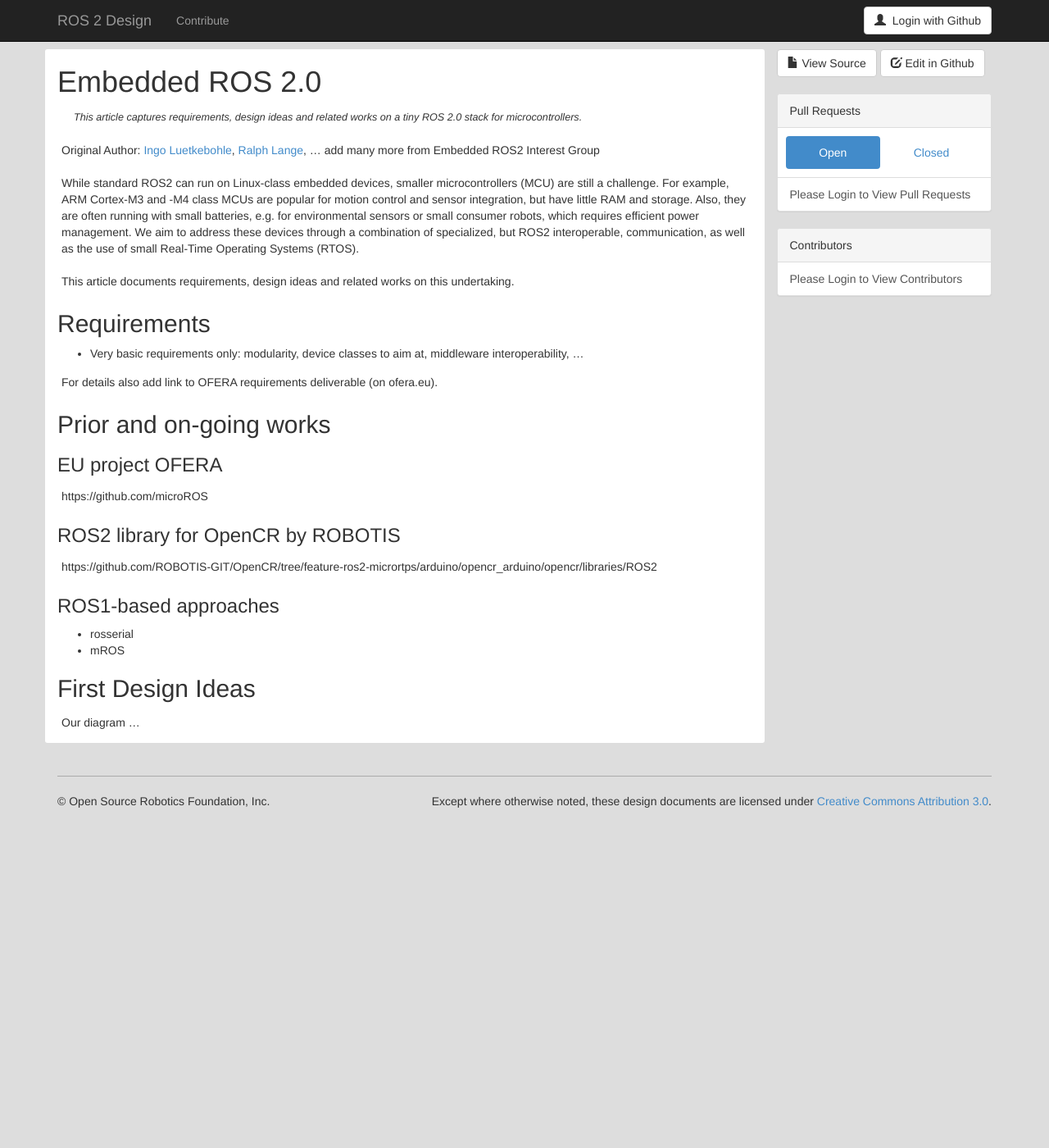
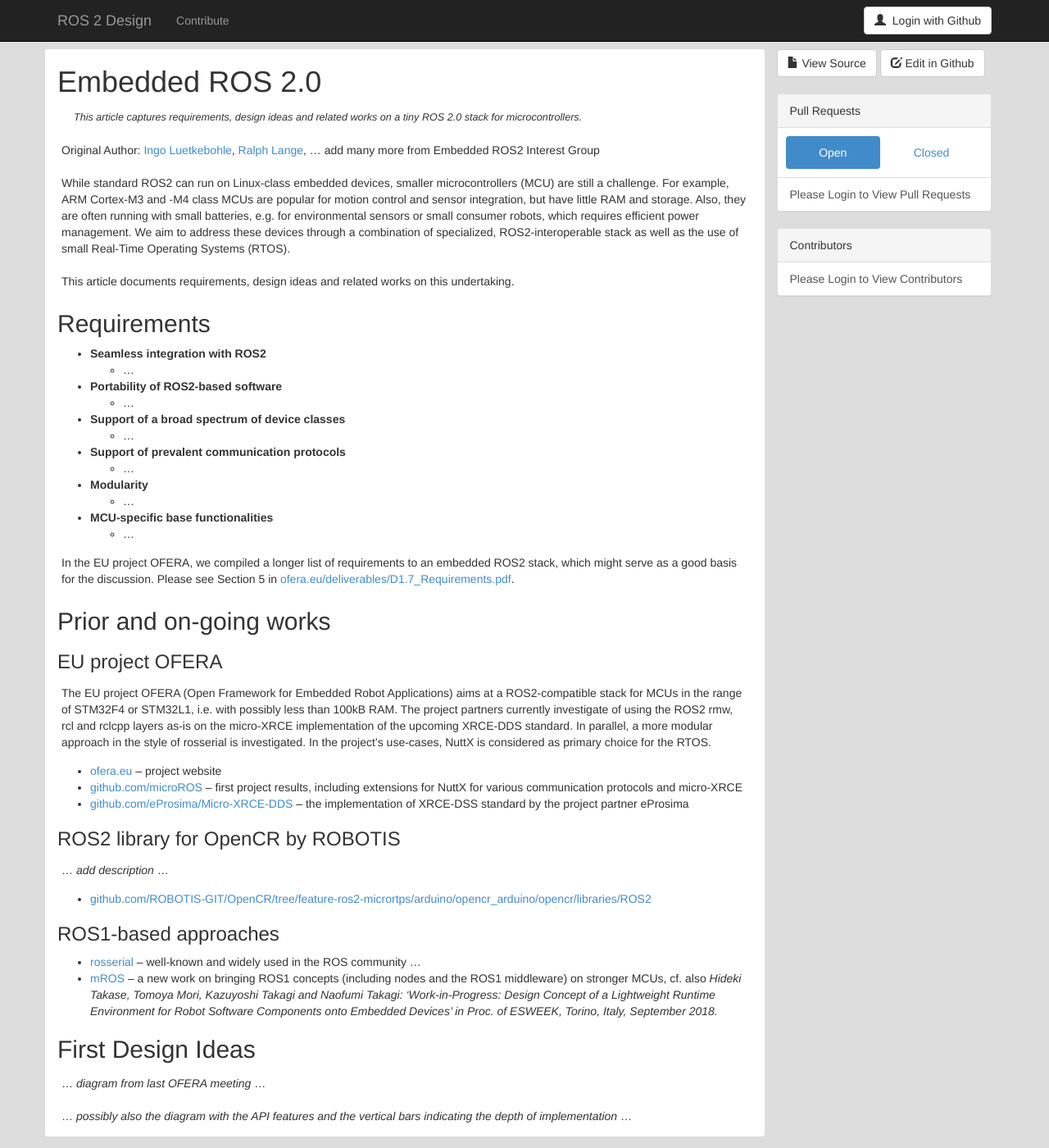
Before and after one commit to ros2/design, a Jekyll site: the page built from articles/embedded.md, in a window 1280 px wide and 1400 px high. Shown: the whole window at 82% size. Built offline with Jekyll 4.4.1, drawn with Linux system fonts in a browser that asks for light colours; nearby versions of some CDN libraries.

Commit message:
Refined structure and added first descriptions to existing approaches.

```diff
--- a/articles/embedded.md
+++ b/articles/embedded.md
@@ -17,7 +17,7 @@
 
 Original Author: {{ page.author }}
 
-While standard ROS2 can run on Linux-class embedded devices, smaller microcontrollers (MCU) are still a challenge. For example, ARM Cortex-M3 and -M4 class MCUs are popular for motion control and sensor integration, but have little RAM and storage. Also, they are often running with small batteries, e.g. for environmental sensors or small consumer robots, which requires efficient power management. We aim to address these devices through a combination of specialized, but ROS2 interoperable, communication, as well as the use of small Real-Time Operating Systems (RTOS).
+While standard ROS2 can run on Linux-class embedded devices, smaller microcontrollers (MCU) are still a challenge. For example, ARM Cortex-M3 and -M4 class MCUs are popular for motion control and sensor integration, but have little RAM and storage. Also, they are often running with small batteries, e.g. for environmental sensors or small consumer robots, which requires efficient power management. We aim to address these devices through a combination of specialized, ROS2-interoperable stack as well as the use of small Real-Time Operating Systems (RTOS).
 
 This article documents requirements, design ideas and related works on this undertaking.
 
@@ -25,9 +25,25 @@
 
 ## Requirements
 
-*   Very basic requirements only: modularity, device classes to aim at, middleware interoperability, ...
+*   **Seamless integration with ROS2**
+    *   ...
 
-For details also add link to OFERA requirements deliverable (on ofera.eu).
+*   **Portability of ROS2-based software**
+    *   ...
+
+*   **Support of a broad spectrum of device classes**
+    *   ...
+
+*   **Support of prevalent communication protocols**
+    *   ...
+
+*   **Modularity**
+    *   ...
+
+*   **MCU-specific base functionalities**
+    *   ...
+
+In the EU project OFERA, we compiled a longer list of requirements to an embedded ROS2 stack, which might serve as a good basis for the discussion. Please see Section 5 in [ofera.eu/deliverables/D1.7_Requirements.pdf](http://ofera.eu/deliverables/D1.7_Requirements.pdf).
 
 
 
@@ -35,20 +51,29 @@
 
 ### EU project OFERA
 
-https://github.com/microROS
+The EU project OFERA (Open Framework for Embedded Robot Applications) aims at a ROS2-compatible stack for MCUs in the range of STM32F4 or STM32L1, i.e. with possibly less than 100kB RAM. The project partners currently investigate of using the ROS2 rmw, rcl and rclcpp layers as-is on the micro-XRCE implementation of the upcoming XRCE-DDS standard. In parallel, a more modular approach in the style of rosserial is investigated. In the project's use-cases, NuttX is considered as primary choice for the RTOS.
+
+*   [ofera.eu](http://ofera.eu/) -- project website
+*   [github.com/microROS](https://github.com/microROS) -- first project results, including extensions for NuttX for various communication protocols and micro-XRCE
+*   [github.com/eProsima/Micro-XRCE-DDS](https://github.com/eProsima/Micro-XRCE-DDS) -- the implementation of XRCE-DSS standard by the project partner eProsima
 
 
 ### ROS2 library for OpenCR by ROBOTIS
 
-https://github.com/ROBOTIS-GIT/OpenCR/tree/feature-ros2-micrortps/arduino/opencr_arduino/opencr/libraries/ROS2
+... *add description* ...
+
+*   [github.com/ROBOTIS-GIT/OpenCR/tree/feature-ros2-micrortps/arduino/opencr_arduino/opencr/libraries/ROS2](https://github.com/ROBOTIS-GIT/OpenCR/tree/feature-ros2-micrortps/arduino/opencr_arduino/opencr/libraries/ROS2)
 
 
 ### ROS1-based approaches
 
-*   rosserial
-*   mROS
+*   [rosserial](http://wiki.ros.org/rosserial) -- well-known and widely used in the ROS community ...
+*   [mROS](https://github.com/tlk-emb/mROS/) -- a new work on bringing ROS1 concepts (including nodes and the ROS1 middleware) on stronger MCUs, cf. also
+    *Hideki Takase, Tomoya Mori, Kazuyoshi Takagi and Naofumi Takagi: 'Work-in-Progress: Design Concept of a Lightweight Runtime Environment for Robot Software Components onto Embedded Devices' in Proc. of ESWEEK, Torino, Italy, September 2018.*
 
 
 ## First Design Ideas
 
-Our diagram ...
+... *diagram from last OFERA meeting* ...
+
+... *possibly also the diagram with the API features and the vertical bars indicating the depth of implementation* ...
```
